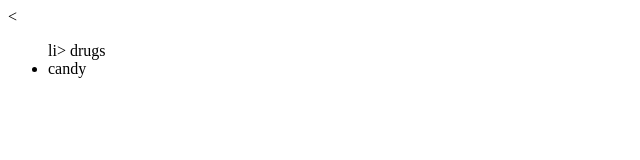
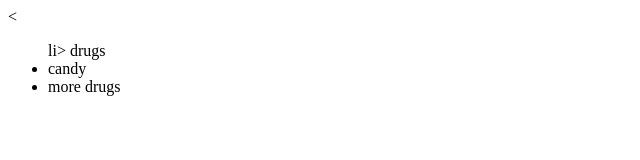
Before and after one commit to crobz/grocerylist, a plain HTML site: page index.html in a window 1280 px wide. Shown: the full height of the page, 0-640 px from the left. Drawn offline with Linux system fonts and the light colour scheme.

Commit message:
added more drugs

```diff
--- a/index.html
+++ b/index.html
@@ -1,6 +1,8 @@
 <html>
 <p><<ul>li> drugs</li>
 	<li>candy</>
+		<li> more drugs</li>
+
 	</ul></p>
 
 </html>
```
